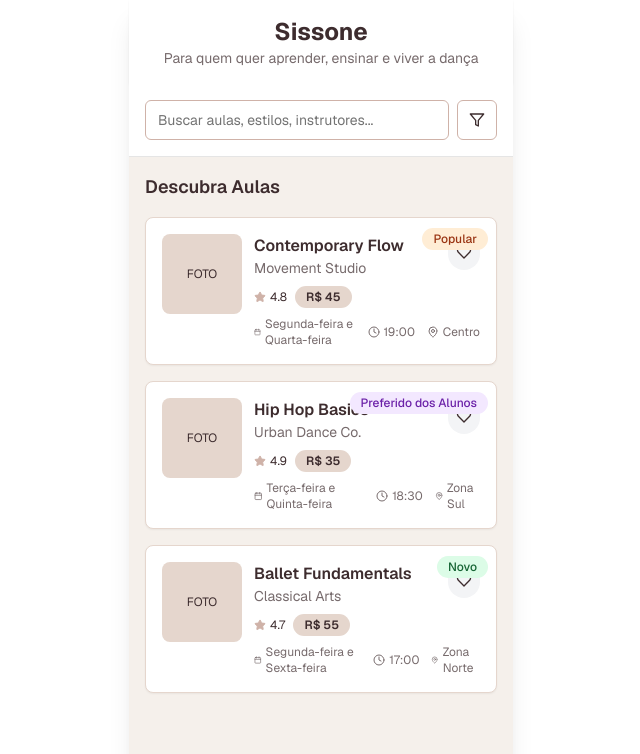
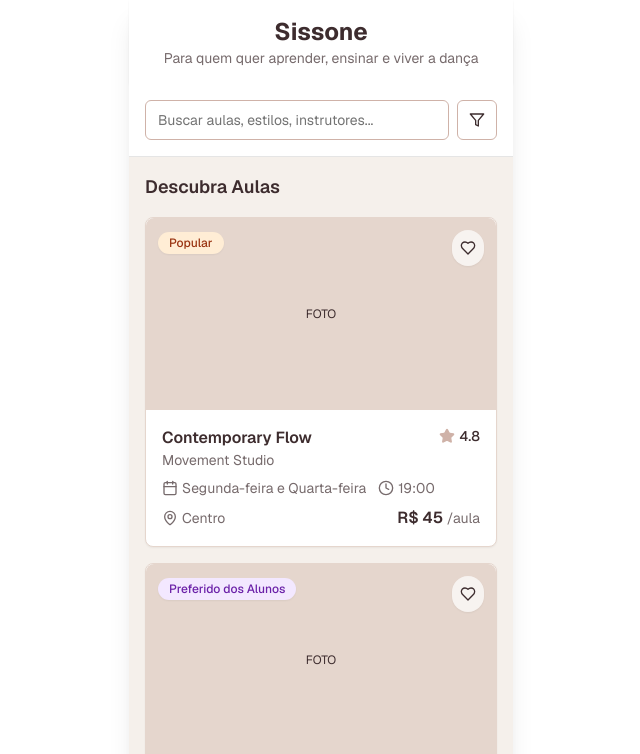
Before and after one commit to polvora-design/sissone-01, a Next.js app: page / in a window 1280 px wide. Shown: the top 754 px of the page, without its empty margins (319-959 px from the left). Built offline with nearby package versions, Linux system fonts and the light colour scheme.

Commit message:
chore: update app/page.tsx file
Minor code update in page component.

#VERCEL_SKIP

Co-authored-by: Pólvora Design <220790520+polvora-design@users.noreply.github.com>

```diff
--- a/app/page.tsx
+++ b/app/page.tsx
@@ -138,24 +138,20 @@ export default function SissonePrototype() {
               setCurrentScreen("detail")
             }}
           >
-            <CardContent className="p-4">
-              {/* Tag no canto superior direito */}
-              <div className="absolute top-2 right-2 z-10">
-                <Badge className={`${classItem.tagColor} text-xs font-medium`}>{classItem.tag}</Badge>
-              </div>
-
-              <div className="flex gap-3">
-                <div className="w-20 h-20 bg-[#E5D6CD] rounded-lg flex items-center justify-center">
+            <CardContent className="p-0">
+              {/* Foto com overlay de tag e like */}
+              <div className="relative">
+                <div className="w-full h-48 bg-[#E5D6CD] rounded-t-lg flex items-center justify-center">
                   <span className="text-xs text-[#3D2C2E]">FOTO</span>
                 </div>
 
-                <div className="flex-1">
-                  <div className="flex justify-between items-start">
-                    <div className="flex-1 pr-2">
-                      <h3 className="font-semibold text-[#3D2C2E]">{classItem.name}</h3>
-                      <p className="text-sm text-[#3D2C2E] opacity-70">{classItem.school}</p>
+                {/* Tag no canto superior esquerdo */}
+                <div className="absolute top-3 left-3 z-10">
+                  <Badge className={`${classItem.tagColor} text-xs font-medium shadow-sm`}>{classItem.tag}</Badge>
                 </div>
-                    {/* Botão de like mais destacado */}
+
+                {/* Botão de like no canto superior direito */}
+                <div className="absolute top-3 right-3 z-10">
                   <Button
                     variant="ghost"
                     size="sm"
@@ -163,43 +159,51 @@ export default function SissonePrototype() {
                       e.stopPropagation()
                       toggleFavorite(classItem.id)
                     }}
-                      className={`p-2 rounded-full ${
-                        favorites.includes(classItem.id)
-                          ? "bg-[#CFB2A8] hover:bg-[#CFB2A8]/80"
-                          : "bg-gray-100 hover:bg-gray-200"
+                    className={`p-2 rounded-full shadow-sm ${
+                      favorites.includes(classItem.id) ? "bg-white/90 hover:bg-white" : "bg-white/70 hover:bg-white/90"
                     }`}
                   >
                     <Heart
                       className={`h-5 w-5 ${
-                          favorites.includes(classItem.id) ? "fill-white text-white" : "text-[#3D2C2E]"
+                        favorites.includes(classItem.id) ? "fill-[#CFB2A8] text-[#CFB2A8]" : "text-[#3D2C2E]"
                       }`}
                     />
                   </Button>
                 </div>
-
-                  <div className="flex items-center gap-2 mt-2">
-                    <div className="flex items-center gap-1">
-                      <Star className="h-3 w-3 fill-[#CFB2A8] text-[#CFB2A8]" />
-                      <span className="text-xs text-[#3D2C2E]">{classItem.rating}</span>
-                    </div>
-                    <Badge variant="secondary" className="bg-[#E5D6CD] text-[#3D2C2E] text-xs">
-                      {classItem.price}
-                    </Badge>
               </div>
 
-                  <div className="flex items-center gap-3 mt-2 text-xs text-[#3D2C2E] opacity-70">
+              {/* Informações abaixo da foto */}
+              <div className="p-4 space-y-2">
+                <div className="flex justify-between items-start">
+                  <div className="flex-1">
+                    <h3 className="font-semibold text-[#3D2C2E] text-base">{classItem.name}</h3>
+                    <p className="text-sm text-[#3D2C2E] opacity-70">{classItem.school}</p>
+                  </div>
+                  <div className="flex items-center gap-1 ml-2">
+                    <Star className="h-4 w-4 fill-[#CFB2A8] text-[#CFB2A8]" />
+                    <span className="text-sm text-[#3D2C2E] font-medium">{classItem.rating}</span>
+                  </div>
+                </div>
+
+                <div className="flex items-center gap-3 text-sm text-[#3D2C2E] opacity-70">
                   <div className="flex items-center gap-1">
-                      <Calendar className="h-3 w-3" />
+                    <Calendar className="h-4 w-4" />
                     <span>{classItem.days.join(" e ")}</span>
                   </div>
                   <div className="flex items-center gap-1">
-                      <Clock className="h-3 w-3" />
+                    <Clock className="h-4 w-4" />
                     <span>{classItem.time}</span>
                   </div>
+                </div>
+
+                <div className="flex items-center justify-between">
                   <div className="flex items-center gap-1">
-                      <MapPin className="h-3 w-3" />
-                      <span>{classItem.location}</span>
+                    <MapPin className="h-4 w-4 text-[#3D2C2E] opacity-70" />
+                    <span className="text-sm text-[#3D2C2E] opacity-70">{classItem.location}</span>
                   </div>
+                  <div className="text-right">
+                    <span className="text-base font-semibold text-[#3D2C2E]">{classItem.price}</span>
+                    <span className="text-sm text-[#3D2C2E] opacity-70"> /aula</span>
                   </div>
                 </div>
               </div>
```
Lines whose indentation alone changed are shown as unchanged.
